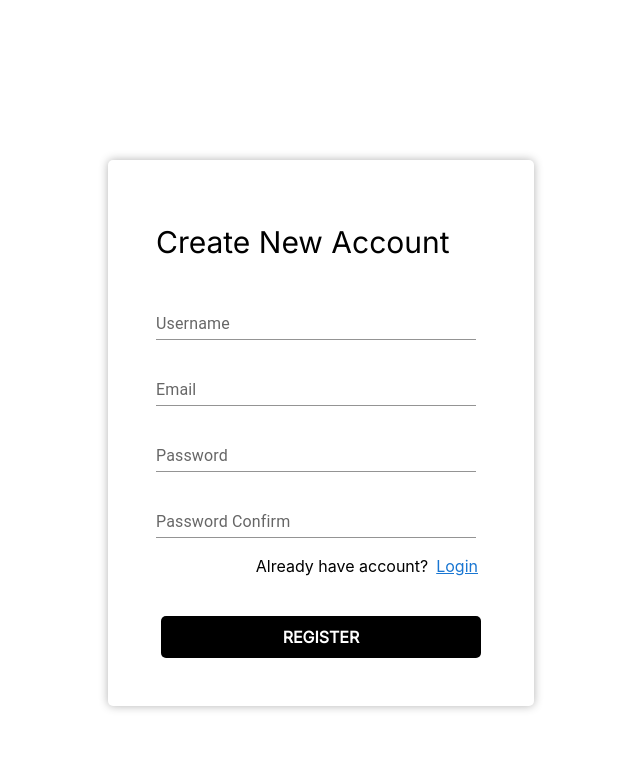
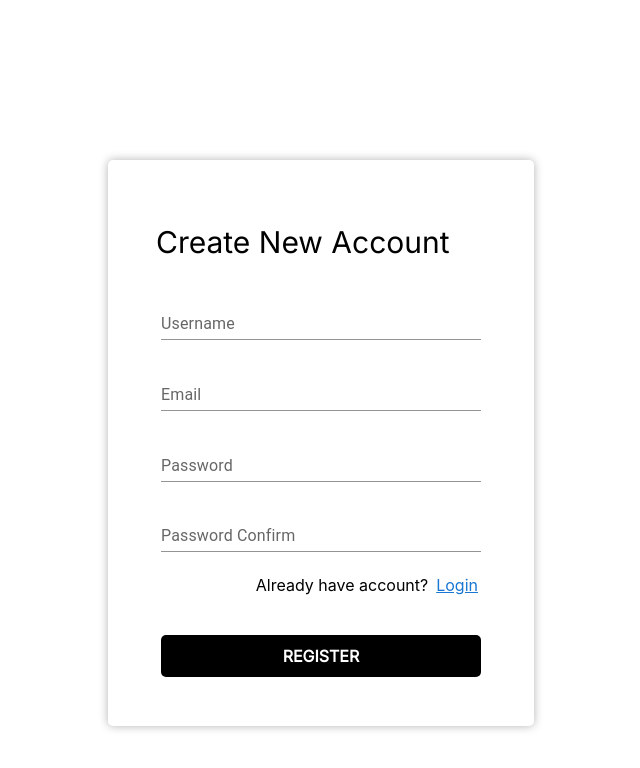
Before and after one commit to HMT2002/SE121-VideoSharing, a React (Create React App) app in the folder frontend/: page /create-new-account in a window 1280 px wide. Shown: the top 768 px of the page, without its empty margins (319-959 px from the left). Built offline with nearby package versions, Linux system fonts and the light colour scheme.

Commit message:
add register form validation

```diff
--- a/frontend/src/components/LoginForm.js
+++ b/frontend/src/components/LoginForm.js
@@ -7,6 +7,7 @@ import Input from "../UI elements/Input";
 
 import "../styles/LoginForm.css";
 
+//#region Reducers
 const UsernameReducer = (state, action) => {
     if (action.type === "USERNAME_INPUT_CHANGE") {
         return {
@@ -44,22 +45,27 @@ const PasswordReducer = (state, action) => {
         isValid: false
     }
 }
+//#endregion
 
 const LoginForm = (props) => {
+
+    //#region hooks & const declaration
     const initState = { value: "", isValid: null };
 
     const [usernameInput, usernameDispatch] = useReducer(UsernameReducer, initState);
     const [passwordInput, passwordDispatch] = useReducer(PasswordReducer, initState);
-    const [isValid, setIsValid] = useState(false);
 
     const [loginMessage, setLoginMessage] = useState("");
-
-    const { isValid: usernameValidation } = usernameInput;
-    const { isValid: passwordValidation } = passwordInput;
+    const [isValid, setIsValid] = useState(false);
 
     const usernameRef = useRef();
     const passwordRef = useRef();
 
+    const { isValid: usernameValidation } = usernameInput;
+    const { isValid: passwordValidation } = passwordInput;
+    //#endregion
+
+    //#region useEffect hooks execution
     useEffect(() => {
         if (usernameValidation === true &&
             passwordValidation === true) {
@@ -73,7 +79,9 @@ const LoginForm = (props) => {
     useEffect(() => {
         setLoginMessage(props.message);
     }, [props.message])
+    //#endregion
 
+    //#region event handlers
     const UsernameInputChangeHandler = (event) => {
         const action = {
             type: "USERNAME_INPUT_CHANGE",
@@ -113,6 +121,7 @@ const LoginForm = (props) => {
             passwordRef.current.throwError();
         }
     }
+    //#endregion
 
     return (
         <Card className={`login-form ${loginMessage !== "" ? "message" : ""}`}>
--- a/frontend/src/components/RegisterForm.js
+++ b/frontend/src/components/RegisterForm.js
@@ -1,4 +1,4 @@
-import React from "react";
+import React, { useEffect, useReducer, useRef, useState } from "react";
 import { Link } from "react-router-dom";
 
 import Card from "../UI elements/Card";
@@ -7,15 +7,262 @@ import Button from "../UI elements/Button";
 
 import "../styles/RegisterForm.css";
 
-const RegisterForm = () => {
+const validateEmail = (email) => {
+    return email
+        .match(
+            /^(([^<>()[\]\\.,;:\s@"]+(\.[^<>()[\]\\.,;:\s@"]+)*)|.(".+"))@((\[[0-9]{1,3}\.[0-9]{1,3}\.[0-9]{1,3}\.[0-9]{1,3}\])|(([a-zA-Z\-0-9]+\.)+[a-zA-Z]{2,}))$/
+        );
+};
+
+//#region Reducers
+const UsernameReducer = (state, action) => {
+    if (action.type === "USERNAME_INPUT_CHANGE") {
+        return {
+            value: action.payload,
+            isValid: null
+        }
+    }
+    if (action.type === "USERNAME_INPUT_BLUR") {
+        return {
+            value: state.value,
+            isValid: state.value.trim().length > 0
+        }
+    }
+    return {
+        value: "",
+        isValid: false
+    }
+}
+
+const emailReducer = (state, action) => {
+    if (action.type === "EMAIL_INPUT_CHANGE") {
+        return {
+            value: action.payload,
+            isValid: null
+        }
+    }
+    if (action.type === "EMAIL_INPUT_BLUR") {
+        return {
+            value: state.value,
+            isValid: validateEmail(state.value) !== null &&
+                state.value.trim().length > 0
+        }
+    }
+    return {
+        value: "",
+        isValid: false
+    }
+}
+
+const PasswordReducer = (state, action) => {
+    if (action.type === "PASSWORD_INPUT_CHANGE") {
+        return {
+            value: action.payload,
+            isValid: null
+        }
+    }
+    if (action.type === "PASSWORD_INPUT_BLUR") {
+        return {
+            value: state.value,
+            isValid: state.value.trim().length >= 6
+        }
+    }
+    return {
+        value: "",
+        isValid: false
+    }
+}
+
+const PassConfirmReducer = (state, action) => {
+    if (action.type === "PASS_CONFIRM_INPUT_CHANGE") {
+        return {
+            value: action.payload.value,
+            password: action.payload.password,
+            isValid: null
+        }
+    }
+    if (action.type === "PASS_CONFIRM_INPUT_BLUR") {
+        return {
+            value: state.value,
+            password: state.password,
+            isValid: state.value === state.password &&
+                state.value.trim().length >= 6
+        }
+    }
+    return {
+        value: "",
+        password: "",
+        isValid: false
+    }
+}
+//#endregion
+
+const RegisterForm = (props) => {
+
+    //#region Hooks & const declaration
+    const initState = { value: "", isValid: null }
+
+    const [usernameInput, usernameDispatch] = useReducer(UsernameReducer, initState);
+    const [emailInput, emailDispatch] = useReducer(emailReducer, initState);
+    const [passwordInput, passwordDispatch] = useReducer(PasswordReducer, initState);
+    const [passConfirmInput, passConfirmDispatch] = useReducer(PassConfirmReducer, { ...initState, password: "" });
+
+    const [isValid, setIsValid] = useState();
+
+    const { isValid: usernameValidation } = usernameInput;
+    const { isValid: emailValidation } = emailInput;
+    const { isValid: passwordValidation } = passwordInput;
+    const { isValid: passConfirmValidation } = passConfirmInput;
+
+    const usernameRef = useRef();
+    const emailRef = useRef();
+    const passwordRef = useRef();
+    const passConfirmRef = useRef();
+    //#endregion
+
+    //#region useEffects execution
+    useEffect(() => {
+        if (usernameValidation === true &&
+            emailValidation === true &&
+            passwordValidation === true &&
+            passConfirmValidation === true) {
+            setIsValid(true);
+        } else {
+            setIsValid(false);
+        }
+    }, [
+        usernameValidation, emailValidation,
+        passwordValidation, passConfirmValidation
+    ]);
+    //#endregion
+
+    //#region event Handlers
+    const UsernameInputChangeHandler = (event) => {
+        const action = {
+            type: "USERNAME_INPUT_CHANGE",
+            payload: event.target.value
+        };
+        usernameDispatch(action);
+        // setLoginMessage("");
+    }
+
+    const UsernameInputBlurHandler = () => {
+        const action = { type: "USERNAME_INPUT_BLUR" };
+        usernameDispatch(action);
+    }
+
+    const EmailInputChangeHandler = (event) => {
+        const action = {
+            type: "EMAIL_INPUT_CHANGE",
+            payload: event.target.value
+        };
+        emailDispatch(action);
+        // setLoginMessage("");
+    }
+
+    const EmailInputBlurHandler = () => {
+        const action = { type: "EMAIL_INPUT_BLUR" };
+        emailDispatch(action);
+    }
+
+    const PasswordInputChangeHandler = (event) => {
+        const action = {
+            type: "PASSWORD_INPUT_CHANGE",
+            payload: event.target.value
+        };
+        passwordDispatch(action);
+        // setLoginMessage("");
+    }
+
+    const PasswordInputBlurHandler = () => {
+        const action = { type: "PASSWORD_INPUT_BLUR" };
+        passwordDispatch(action);
+    }
+
+    const PassConfirmInputChangeHandler = (event) => {
+        const action = {
+            type: "PASS_CONFIRM_INPUT_CHANGE",
+            payload: {
+                value: event.target.value,
+                password: passwordInput.value
+            }
+        };
+        passConfirmDispatch(action);
+        // setLoginMessage("");
+    }
+
+    const PassConfirmInputBlurHandler = () => {
+        const action = { type: "PASS_CONFIRM_INPUT_BLUR" };
+        passConfirmDispatch(action);
+    }
+
+    const RegisterSubmitHandler = (event) => {
+        event.preventDefault();
+        if (isValid) {
+            props.onUserRegister(
+                usernameInput.value,
+                emailInput.value,
+                passwordInput.value);
+        } else if (!usernameInput.isValid) {
+            usernameRef.current.throwError();
+        } else if (!emailInput.isValid) {
+            emailRef.current.throwError();
+        } else if (!passwordInput.isValid) {
+            passwordRef.current.throwError();
+        } else {
+            passConfirmRef.current.throwError();
+        }
+    }
+    //#endregion
+
     return (
         <Card className="register-form">
-            <form>
+            <form onSubmit={RegisterSubmitHandler}>
                 <h1 className="register-form__title">Create New Account</h1>
-                <Input className="register-form__input" label="Username" variant="standard" />
-                <Input className="register-form__input" label="Email" variant="standard" />
-                <Input className="register-form__input" label="Password" variant="standard" />
-                <Input className="register-form__input" label="Password Confirm" variant="standard" />
+                <Input
+                    ref={usernameRef}
+                    className="register-form__input"
+                    label="Username"
+                    variant="standard"
+                    value={usernameInput.value}
+                    onChange={UsernameInputChangeHandler}
+                    onBlur={UsernameInputBlurHandler}
+                    isValid={usernameInput.isValid !== false}
+                    helperText={"Username must not be empty!"}
+                />
+                <Input
+                    ref={emailRef}
+                    className="register-form__input"
+                    label="Email"
+                    variant="standard"
+                    value={emailInput.value}
+                    onChange={EmailInputChangeHandler}
+                    onBlur={EmailInputBlurHandler}
+                    isValid={emailInput.isValid !== false}
+                    helperText={"Invalid email!"}
+                />
+                <Input
+                    ref={passwordRef}
+                    className="register-form__input"
+                    label="Password"
+                    variant="standard"
+                    value={passwordInput.value}
+                    onChange={PasswordInputChangeHandler}
+                    onBlur={PasswordInputBlurHandler}
+                    isValid={passwordInput.isValid !== false}
+                    helperText={"Password must be 6 characters or above!"}
+                />
+                <Input
+                    ref={passConfirmRef}
+                    className="register-form__input"
+                    label="Password Confirm"
+                    variant="standard"
+                    value={passConfirmInput.value}
+                    onChange={PassConfirmInputChangeHandler}
+                    onBlur={PassConfirmInputBlurHandler}
+                    isValid={passConfirmInput.isValid !== false}
+                    helperText={"Password unmatched!"}
+                />
                 <div className="register-form__login-redirect" to="/">
                     <div>Already have account?</div>
                     <Link to="/login">Login</Link>
--- a/frontend/src/pages/LoginPage.js
+++ b/frontend/src/pages/LoginPage.js
@@ -7,10 +7,9 @@ import LoginForm from "../components/LoginForm";
 import AuthContext from "../contexts/auth-context";
 
 const LoginPage = () => {
+    const [loginMessage, setLoginMessage] = useState("");
     const authContext = useContext(AuthContext);
     const navigate = useNavigate();
-
-    const [loginMessage, setLoginMessage] = useState("");
 
     useEffect(() => {
         if (authContext.isLoggedIn) navigate("/");
@@ -32,7 +31,12 @@ const LoginPage = () => {
         }
     }
 
-    return (<LoginForm onUserLogin={UserLoginHandler} message={loginMessage} />);
+    return (
+        <LoginForm
+            onUserLogin={UserLoginHandler}
+            message={loginMessage}
+        />
+    );
 }
 
 export default LoginPage;
--- a/frontend/src/styles/RegisterForm.css
+++ b/frontend/src/styles/RegisterForm.css
@@ -2,7 +2,7 @@
     display: flex;
     flex-direction: column;
     width: 330px;
-    height: 450px;
+    height: 470px;
     padding: 3rem;
     margin: auto;
     margin-top: 10rem;
@@ -20,7 +20,8 @@
     display: flex;
     width: 320px;
     height: 42px;
-    margin-block: 1.5rem;
+    margin-block: 1.8rem;
+    margin-inline: auto;
 }
 
 .register-form__login-redirect {
```
